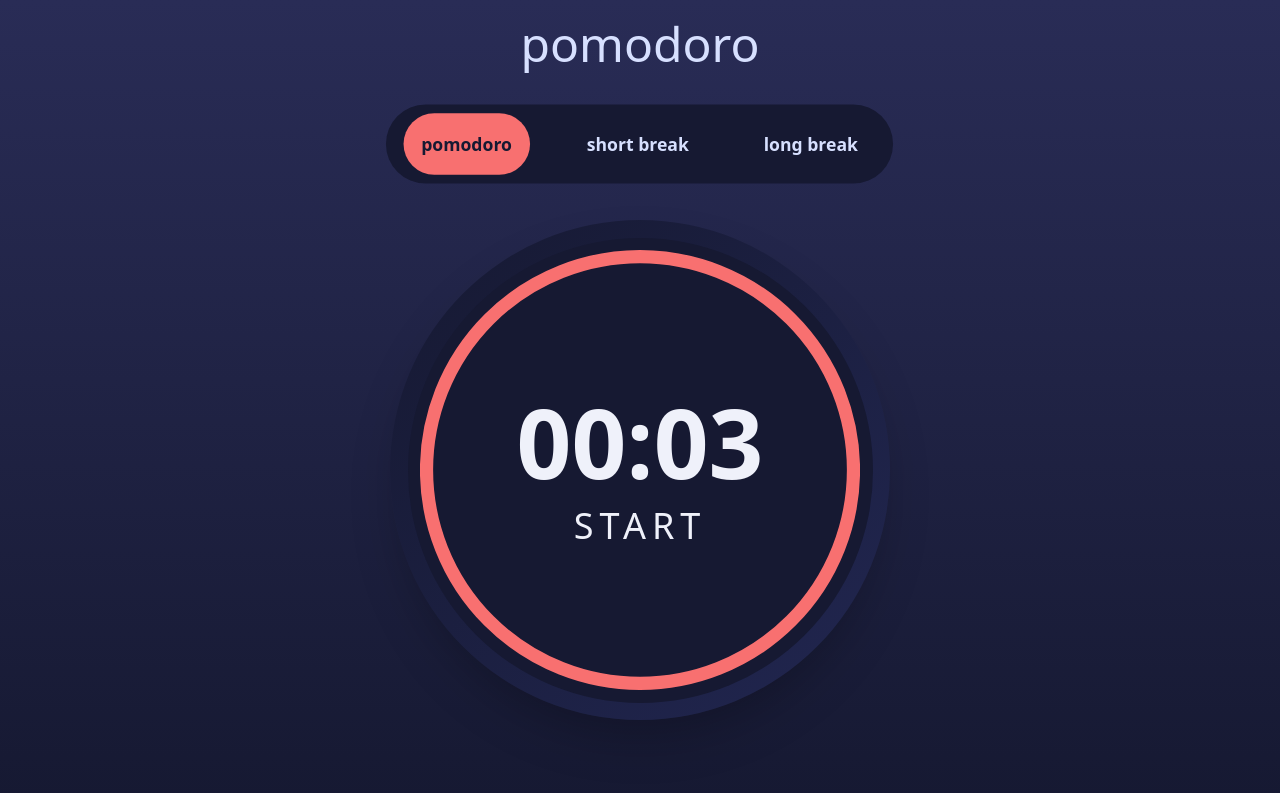
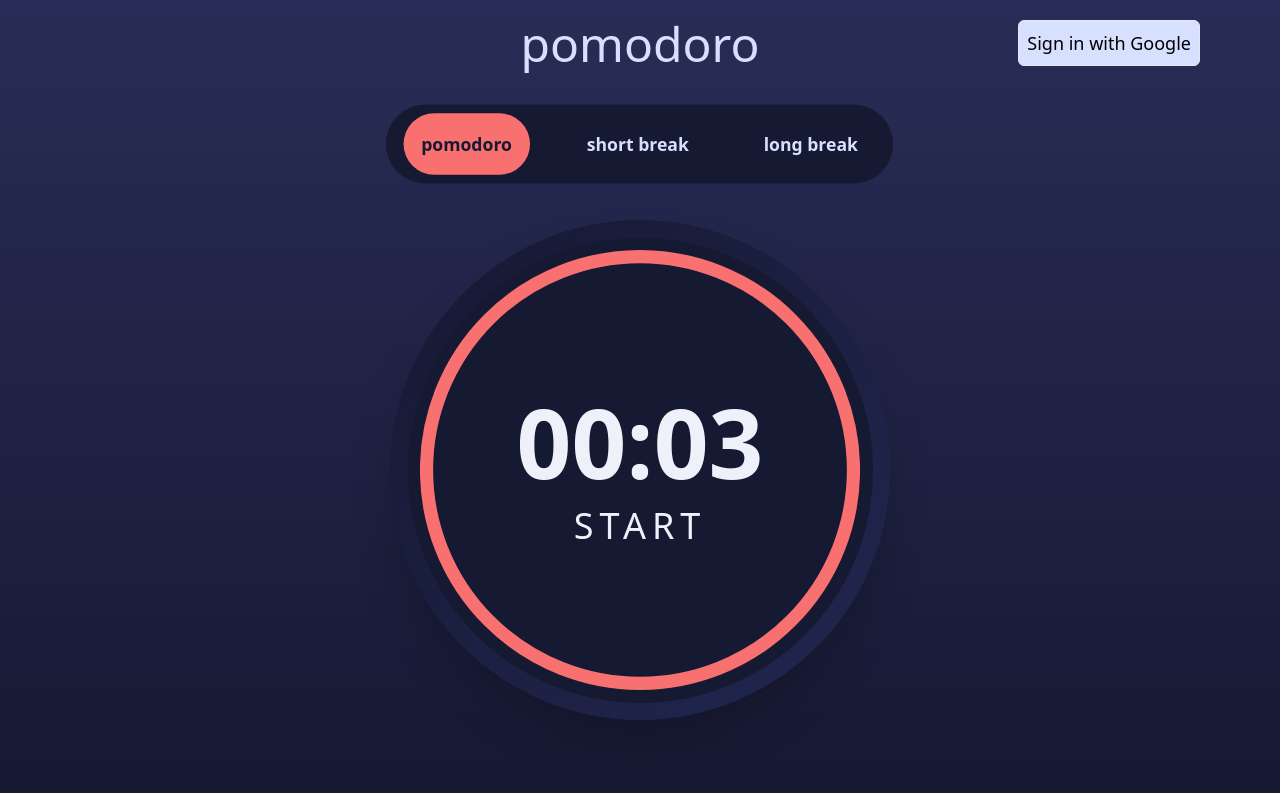
Before and after one commit to allmtz/Pomodoro-App, a React (Vite) app: page / in a window 1280 px wide. Shown: the top 793 px of the page. Built offline with nearby package versions, Linux system fonts and the light colour scheme.

Commit message:
can sign in using google auth

```diff
--- a/src/App.tsx
+++ b/src/App.tsx
@@ -8,6 +8,34 @@ import { SettingsCard } from "./components/SettingsCard";
 import { SettingsCogwheel } from "./components/SettingsCogwheel";
 import { Tasks } from "./components/Tasks";
 import { Timer } from "./components/Timer";
+
+// Import the functions you need from the SDKs you need
+import { initializeApp } from "firebase/app";
+import { getAnalytics } from "firebase/analytics";
+import { getAuth, signInWithPopup, GoogleAuthProvider } from "firebase/auth";
+import { UserView } from "./components/UserView";
+// TODO: Add SDKs for Firebase products that you want to use
+// https://firebase.google.com/docs/web/setup#available-libraries
+
+// Your web app's Firebase configuration
+// For Firebase JS SDK v7.20.0 and later, measurementId is optional
+const firebaseConfig = {
+  apiKey: "AIzaSyAgRsrcA7heoARZ-4NcJXdF0bqE757kPeI",
+  authDomain: "pomodoro-48216.firebaseapp.com",
+  projectId: "pomodoro-48216",
+  storageBucket: "pomodoro-48216.appspot.com",
+  messagingSenderId: "587005010419",
+  appId: "1:587005010419:web:5cbf5b5630644d14b0f286",
+  measurementId: "G-VMBKDEBSTG",
+};
+
+// Initialize Firebase
+const app = initializeApp(firebaseConfig);
+const analytics = getAnalytics(app);
+
+// Initialize Firebase Authentication and get a reference to the service
+const auth = getAuth();
+const provider = new GoogleAuthProvider();
 
 export interface ISettings {
   pomoLength: number;
@@ -47,11 +75,27 @@ function App() {
   const [secondsRemaining, setSecondsRemaining] = useState(2);
 
   const [status, setStatus] = useState(STATUS.STOPPED);
-  const intervalRef = useRef(0);
+  const intervalRef: any = useRef(0);
 
   const [mode, setMode] = useState("pomoLength");
 
   const [focusedTask, setFocusedTask] = useState<any>(null);
+
+  const [isSignedIn, setIsSignedIn] = useState(false);
+  const [userName, setUserName] = useState<string | null>("");
+
+  function signin() {
+    signInWithPopup(auth, provider).then((result) => {
+      setUserName(result.user.displayName);
+      setIsSignedIn(true);
+    });
+  }
+
+  function signout() {
+    auth.signOut();
+    setIsSignedIn(false);
+    setUserName("");
+  }
 
   //reset clock when user changes settings
   useEffect(() => {
@@ -126,6 +170,16 @@ function App() {
         <h1 className="text-light-purple text-4xl m-auto mt-5 xl:text-5xl">
           pomodoro
         </h1>
+
+        <div className="m-auto absolute top-5 right-20">
+          <UserView
+            signin={signin}
+            isSignedIn={isSignedIn}
+            userName={userName}
+            signout={signout}
+          />
+        </div>
+
         <Nav
           mode={mode}
           manuallyChangeMode={manuallyChangeMode}
--- /dev/null
+++ b/src/components/UserView.tsx
@@ -0,0 +1,38 @@
+interface IUserView {
+  signin: () => void;
+  isSignedIn: boolean;
+  userName: string | null;
+  signout: () => void;
+}
+
+export const UserView = ({
+  signin,
+  isSignedIn,
+  userName,
+  signout,
+}: IUserView) => {
+  return (
+    <>
+      {isSignedIn ? (
+        <div className="flex gap-6 text-lg items-center">
+          <h1 className="text-white cursor-default">{userName}</h1>
+          <img
+            className="cursor-pointer"
+            onClick={signout}
+            src="./signout.svg"
+            alt="sign out"
+          />
+        </div>
+      ) : (
+        <div className="flex gap-6 text-lg ">
+          <p
+            className="border p-2 bg-light-purple rounded-md cursor-pointer"
+            onClick={signin}
+          >
+            Sign in with Google
+          </p>
+        </div>
+      )}
+    </>
+  );
+};
```
Also changed, not shown: public/signout.svg (added).
